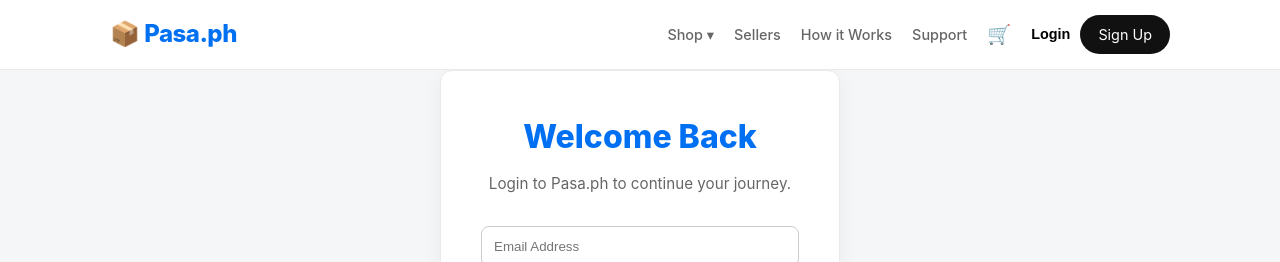
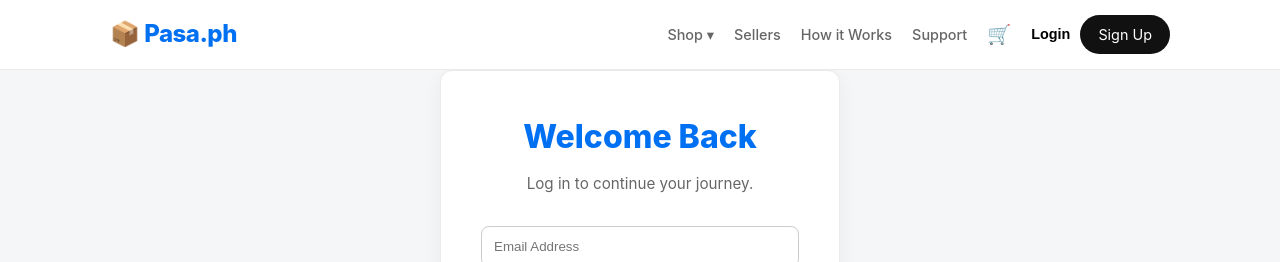
Before and after one commit to mezweb/pasa-ph, a Next.js app: page /login in a window 1280 px wide. Shown: the top 262 px of the page. Built offline with nearby package versions, Linux system fonts and the light colour scheme; no server answers.

Commit message:
Added log in with email and pw option on the login page

```diff
--- a/src/app/login/page.js
+++ b/src/app/login/page.js
@@ -16,6 +16,7 @@ export default function LoginPage() {
   const [isProcessing, setIsProcessing] = useState(false);
 
   const handleRedirect = async (user) => {
+    // This function checks if the profile exists and redirects accordingly
     const docRef = doc(db, "users", user.uid);
     const docSnap = await getDoc(docRef);
 
@@ -43,7 +44,6 @@ export default function LoginPage() {
   };
 
   const handleGoogleLogin = async () => {
-    const provider = new GoogleAuthProvider();
     try {
       const result = await signInWithPopup(auth, provider);
       await handleRedirect(result.user);
@@ -61,25 +61,29 @@ export default function LoginPage() {
         <div style={{ background: 'white', padding: '40px', borderRadius: '12px', border: '1px solid #eaeaea', boxShadow: '0 5px 20px rgba(0,0,0,0.05)', maxWidth: '400px', width: '100%' }}>
             <h1 style={{ fontSize: '2rem', fontWeight: '800', marginBottom: '10px', color: '#0070f3' }}>Welcome Back</h1>
             <p style={{ color: '#666', marginBottom: '30px', fontSize: '0.95rem' }}>
-                Login to Pasa.ph to continue your journey.
+                Log in to continue your journey.
             </p>
 
             {/* EMAIL/PASSWORD LOGIN FORM */}
             <form onSubmit={handleEmailLogin} style={{ marginBottom: '20px', borderBottom: '1px solid #eee', paddingBottom: '20px' }}>
                 <input
-                    type="email" placeholder="Email Address" required
+                    type="email"
+                    placeholder="Email Address"
+                    required
                     value={email} onChange={(e) => setEmail(e.target.value)}
                     style={{ width: '100%', padding: '12px', marginBottom: '10px', border: '1px solid #ccc', borderRadius: '8px' }}
                 />
                 <input
-                    type="password" placeholder="Password" required
+                    type="password"
+                    placeholder="Password"
+                    required
                     value={password} onChange={(e) => setPassword(e.target.value)}
                     style={{ width: '100%', padding: '12px', marginBottom: '20px', border: '1px solid #ccc', borderRadius: '8px' }}
                 />
                 <button
                     type="submit"
                     className="btn-primary"
-                    disabled={isProcessing}
+                    disabled={isProcessing || !email || !password}
                     style={{ width: '100%', justifyContent: 'center', padding: '12px' }}
                 >
                     {isProcessing ? 'Logging in...' : 'Log In'}
```
